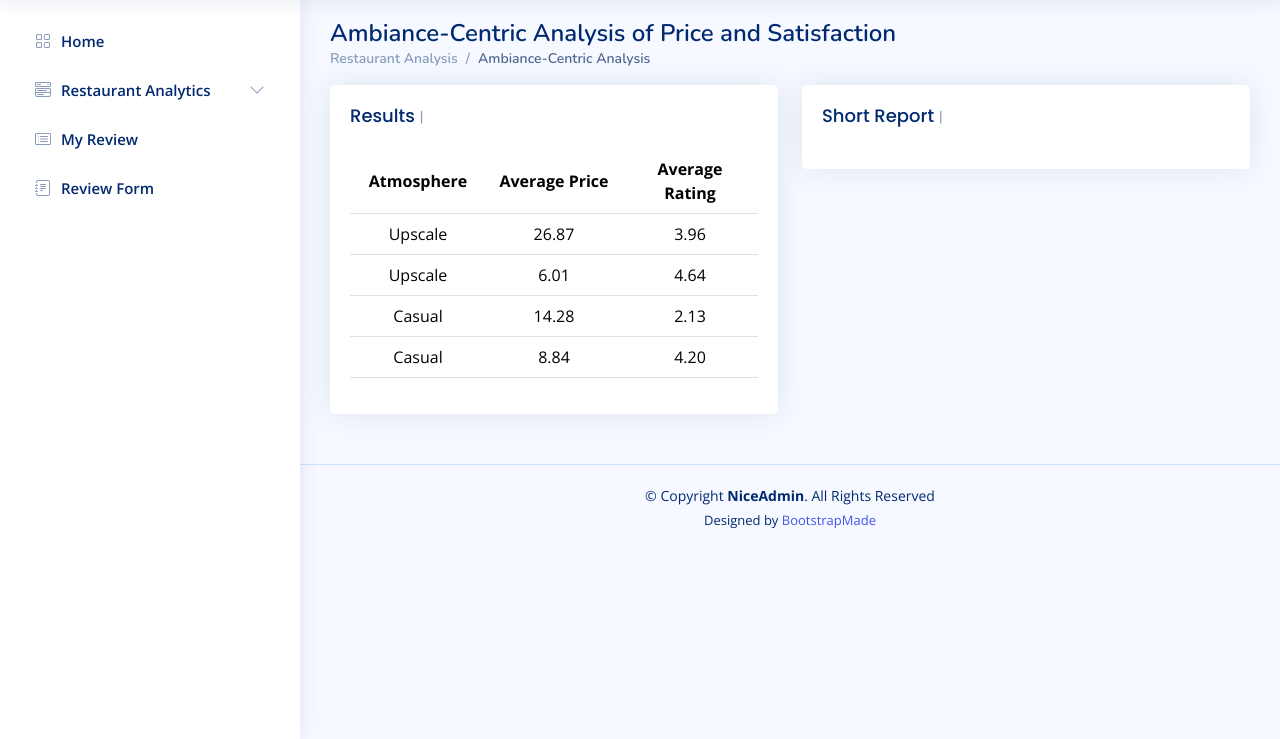
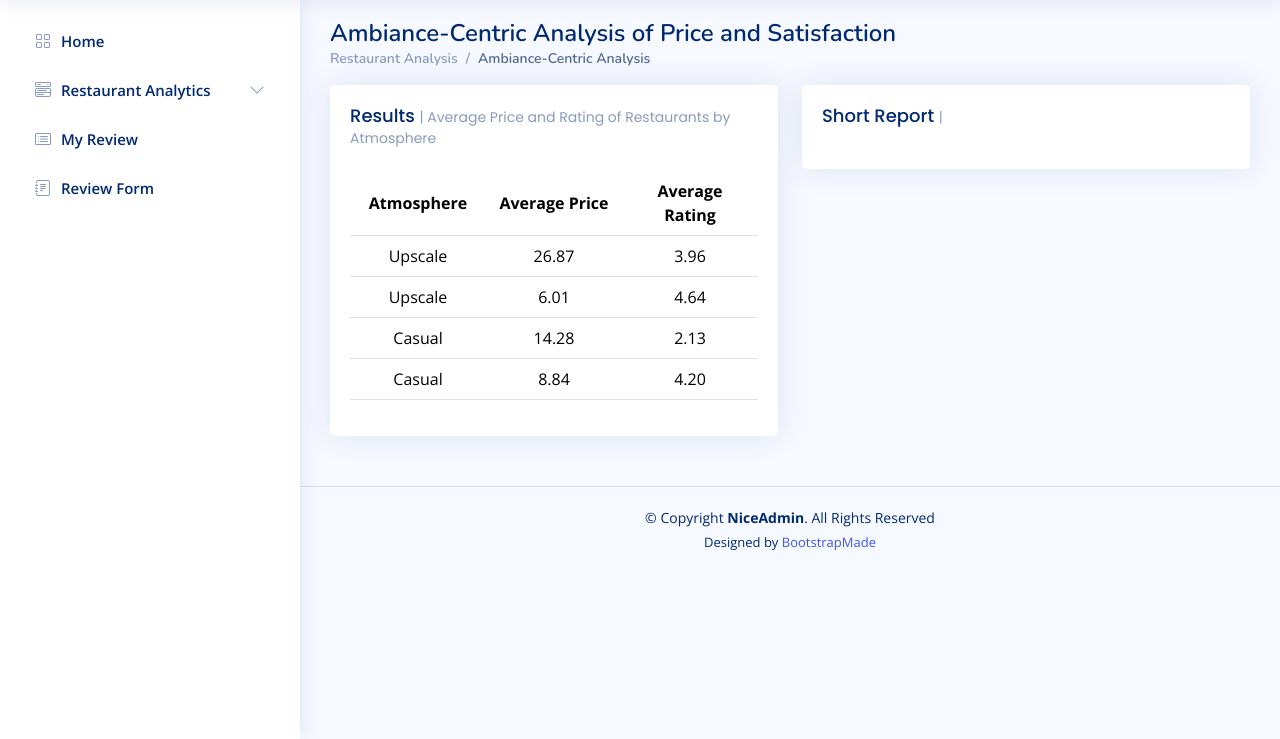
Before and after one commit to hajungIm/bigMAC, a PHP site: page /ambianceAnalysis.php in a window 1280 px wide. Shown: the part 61-800 px from the top of the page. Run offline with PHP 8.4, Linux system fonts and the light colour scheme; a user stored in the database is signed in; data comes from the database, SQL or seed files in the repository; some libraries are stand-ins or nearby versions.

Commit message:
chore: add sub title

```diff
--- a/ambianceAnalysis.php
+++ b/ambianceAnalysis.php
@@ -156,10 +156,10 @@
 
     <section class="section">
       <div class="row">
-        <div class="col-lg-6"> <!-- 화면 반 나누기 -->
+        <div class="col-lg-6">
           <div class="card">
             <div class="card-body">
-              <h5 class="card-title">Results <span>| </span></h5>
+              <h5 class="card-title">Results <span>| Average Price and Rating of Restaurants by Atmosphere</span></h5>
               <div class="col-lg-12">
                 <div id="tables-container"></div>
               </div>
```
